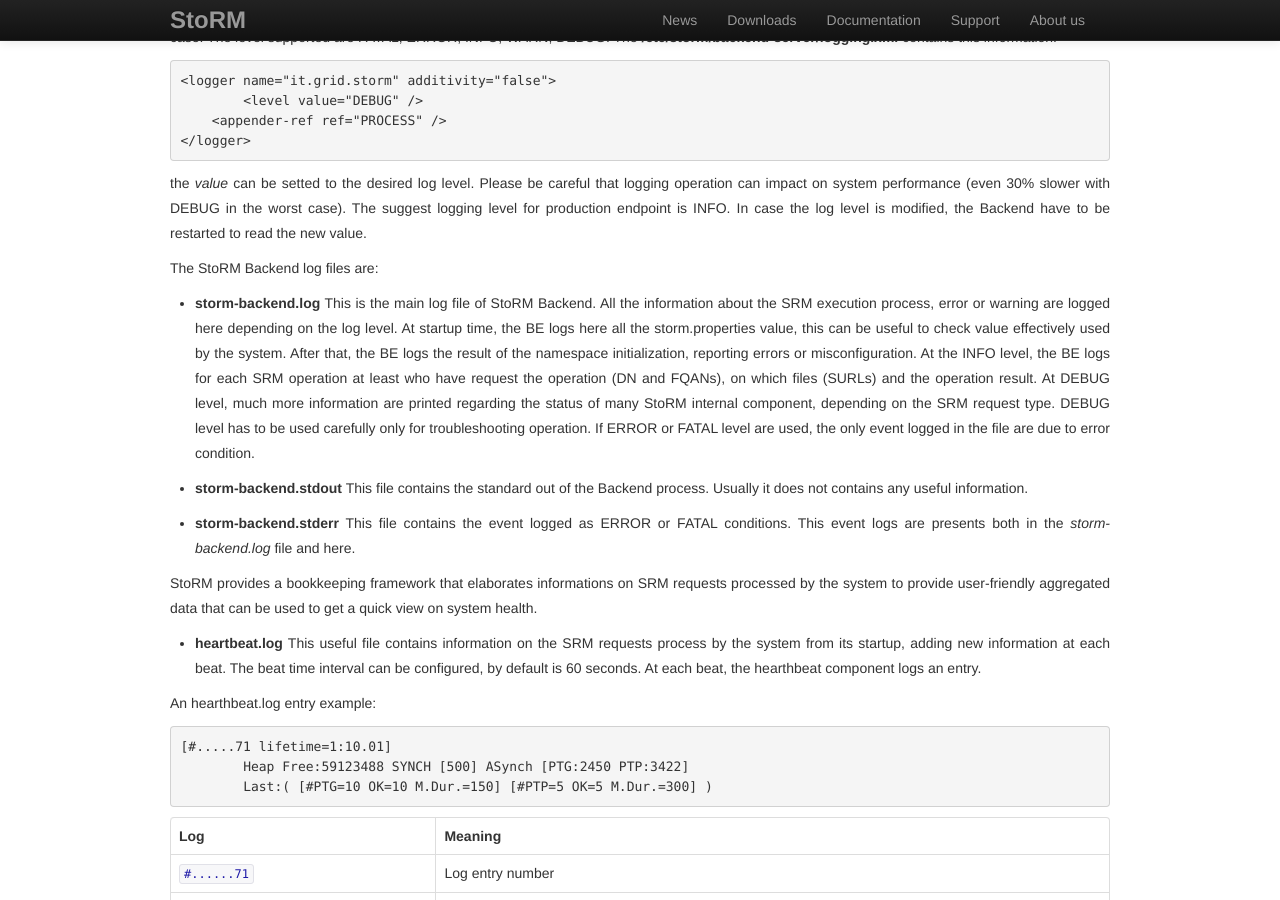
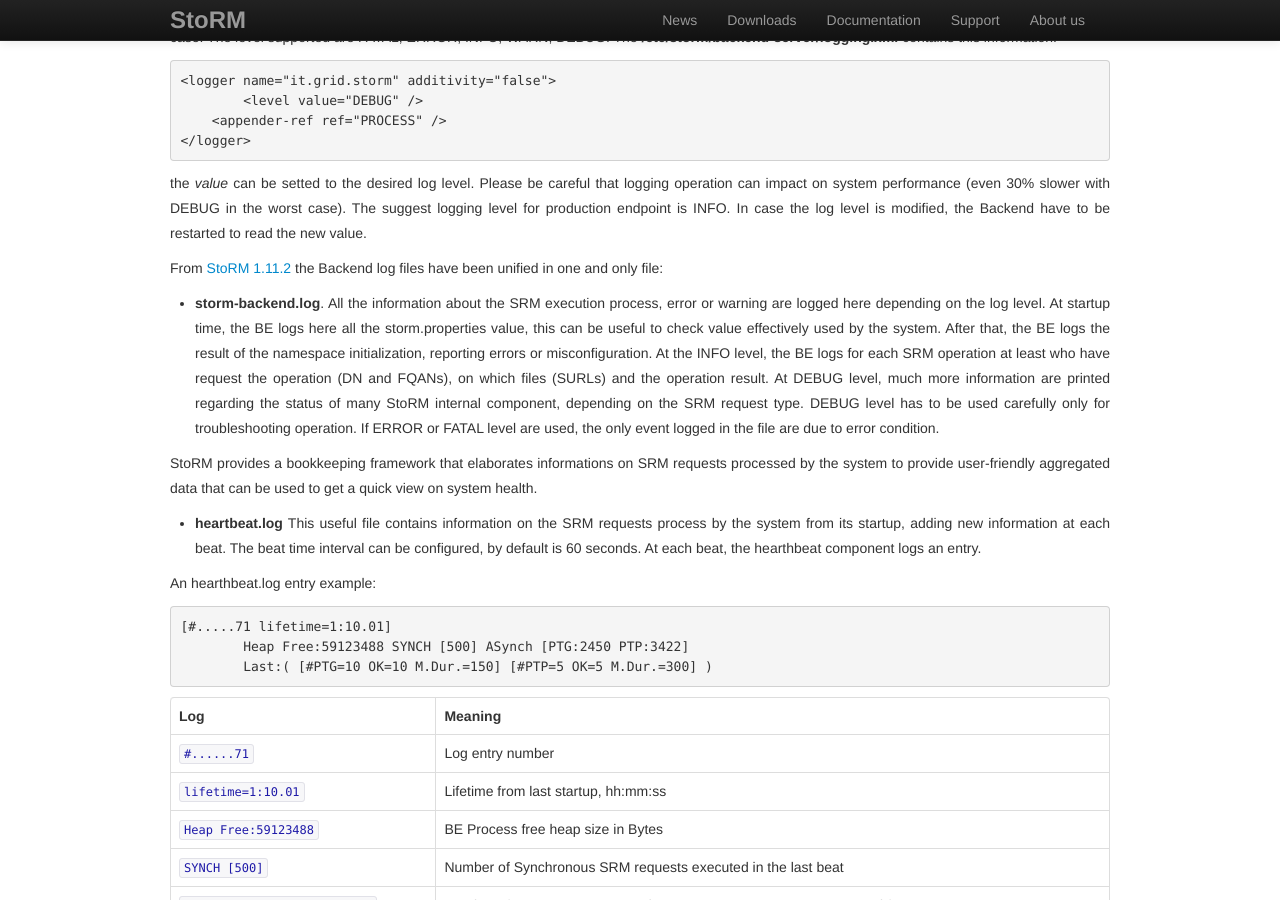
Before and after one commit to italiangrid/storm, a Jekyll site: the page built from documentation/sysadmin-guide/1.11.2/index.md, in a window 1280 px wide and 900 px high, scrolled down 37392 px. Built offline with Jekyll 4.4.1, drawn with Linux system fonts in a browser that asks for light colours; Markdown is read by kramdown in place of the engine named in the settings.

Commit message:
list of BE's log files updated
From storm-backend.log + storm-backend.stdout + storm-backend.stderr to
a unique storm-backend.log file

```diff
--- a/documentation/sysadmin-guide/1.11.2/index.md
+++ b/documentation/sysadmin-guide/1.11.2/index.md
@@ -1374,16 +1374,9 @@
 the *value* can be setted to the desired log level. Please be careful that logging operation can impact on system performance (even 30% slower with DEBUG in the worst case). The suggest logging level for production endpoint is INFO. In case the log level is modified, the Backend have to be restarted to read the new value.
 
 
-The StoRM Backend log files are:
-
-- **storm-backend.log**
-This is the main log file of StoRM Backend. All the information about the SRM execution process, error or warning are logged here depending on the log level. At startup time, the BE logs here all the storm.properties value, this can be useful to check value effectively used by the system. After that, the BE logs the result of the namespace initialization, reporting errors or misconfiguration. At the INFO level, the BE logs for each SRM operation at least who have request the operation (DN and FQANs), on which files (SURLs) and the operation result. At DEBUG level, much more information are printed regarding the status of many StoRM internal component, depending on the SRM request type. DEBUG level has to be used carefully only for troubleshooting operation. If ERROR or FATAL level are used, the only event logged in the file are due to error condition.
-
-- **storm-backend.stdout**
-This file contains the standard out of the Backend process. Usually it does not contains any useful information.
-
-- **storm-backend.stderr**
-This file contains the event logged as ERROR or FATAL conditions. This event logs are presents both in the *storm-backend.log* file and here.
+From [StoRM 1.11.2]({{ site.baseurl }}/release-notes/storm-backend-server/1.11.2/) the Backend log files have been unified in one and only file:
+
+-  **storm-backend.log**. All the information about the SRM execution process, error or warning are logged here depending on the log level. At startup time, the BE logs here all the storm.properties value, this can be useful to check value effectively used by the system. After that, the BE logs the result of the namespace initialization, reporting errors or misconfiguration. At the INFO level, the BE logs for each SRM operation at least who have request the operation (DN and FQANs), on which files (SURLs) and the operation result. At DEBUG level, much more information are printed regarding the status of many StoRM internal component, depending on the SRM request type. DEBUG level has to be used carefully only for troubleshooting operation. If ERROR or FATAL level are used, the only event logged in the file are due to error condition.
 
 StoRM provides a bookkeeping framework that elaborates informations on SRM requests processed by the system to provide user-friendly aggregated data that can be used to get a quick view on system health.
 
```
